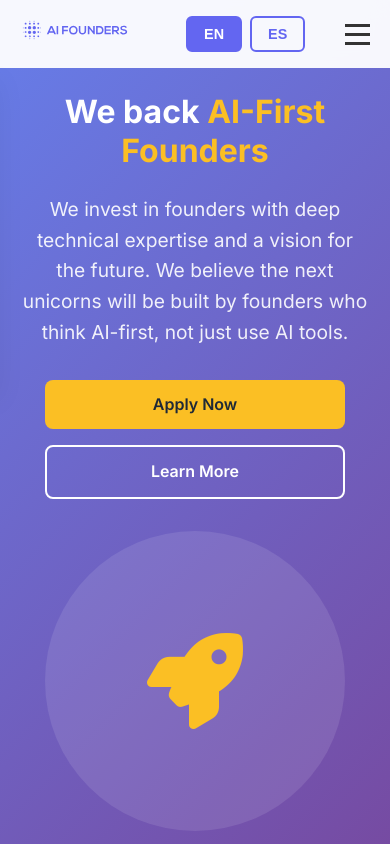
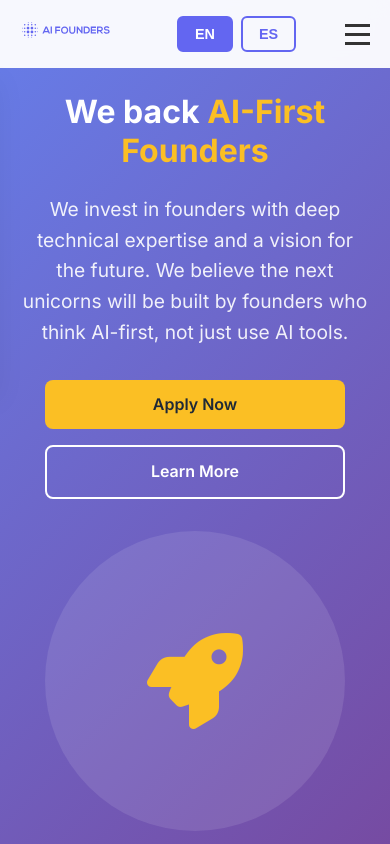
Before and after one commit to jlisenberg/aifounders-website, a website: page index.html in a window 390 px wide. Shown: the top 844 px of the page. Drawn offline with nearby package versions, Linux system fonts and the light colour scheme.

Commit message:
Adjust logo size to match previous text height (desktop/mobile)

```diff
--- a/styles.css
+++ b/styles.css
@@ -53,14 +53,14 @@ body {
 }
 
 .logo-img {
-    height: 28px;
+    height: 1.5rem; /* igual al tamaño del título anterior (~24px) */
     width: auto;
     display: block;
 }
 
 @media (max-width: 768px) {
     .logo-img {
-        height: 24px;
+        height: 1.25rem; /* ~20px en mobile */
     }
 }
 
```
